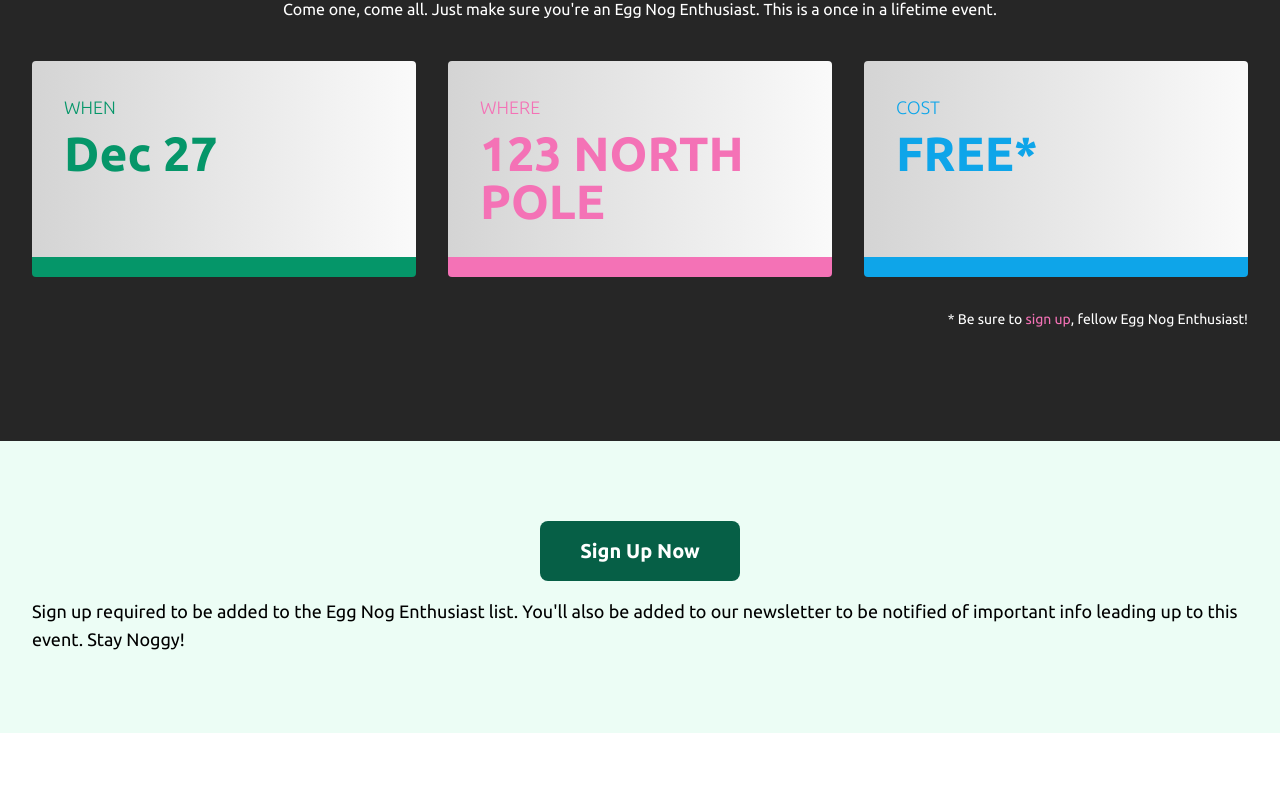
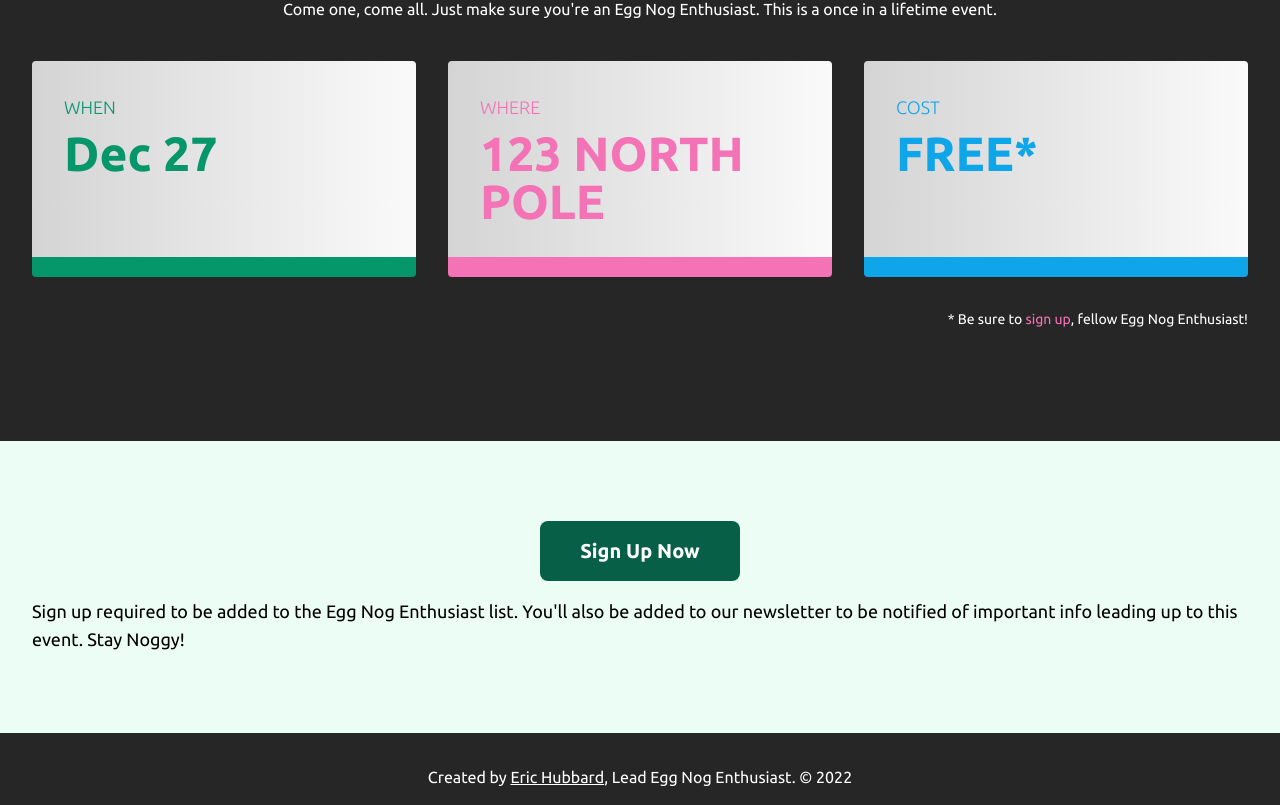
Before and after one commit to Rehubbard/fetch-th-test, a React (Vite) app: page / in a window 1280 px wide. Shown: the part 815-1620 px from the top of the page. Before the commit the page ends 1548 px from the top, so only its background shows below. Built offline with nearby package versions, Linux system fonts and the light colour scheme.

Commit message:
add footer

```diff
--- /dev/null
+++ b/src/components/Footer.tsx
@@ -0,0 +1,13 @@
+const Footer = () => (
+  <div className="bg-neutral-800 flex items-center justify-center pt-8 pb-4">
+    <p className="text-white">
+      Created by{" "}
+      <a className="underline" target="_blank" href="https://ehubbard.dev">
+        Eric Hubbard
+      </a>
+      , Lead Egg Nog Enthusiast. © 2022
+    </p>
+  </div>
+);
+
+export default Footer;
--- a/src/routes/Root.tsx
+++ b/src/routes/Root.tsx
@@ -1,11 +1,13 @@
 import { Outlet } from "react-router-dom";
 import Navbar from "../components/Navbar";
+import Footer from "../components/Footer";
 
 const Root = () => {
   return (
     <div>
       <Navbar />
       <Outlet />
+      <Footer />
     </div>
   );
 };
```
